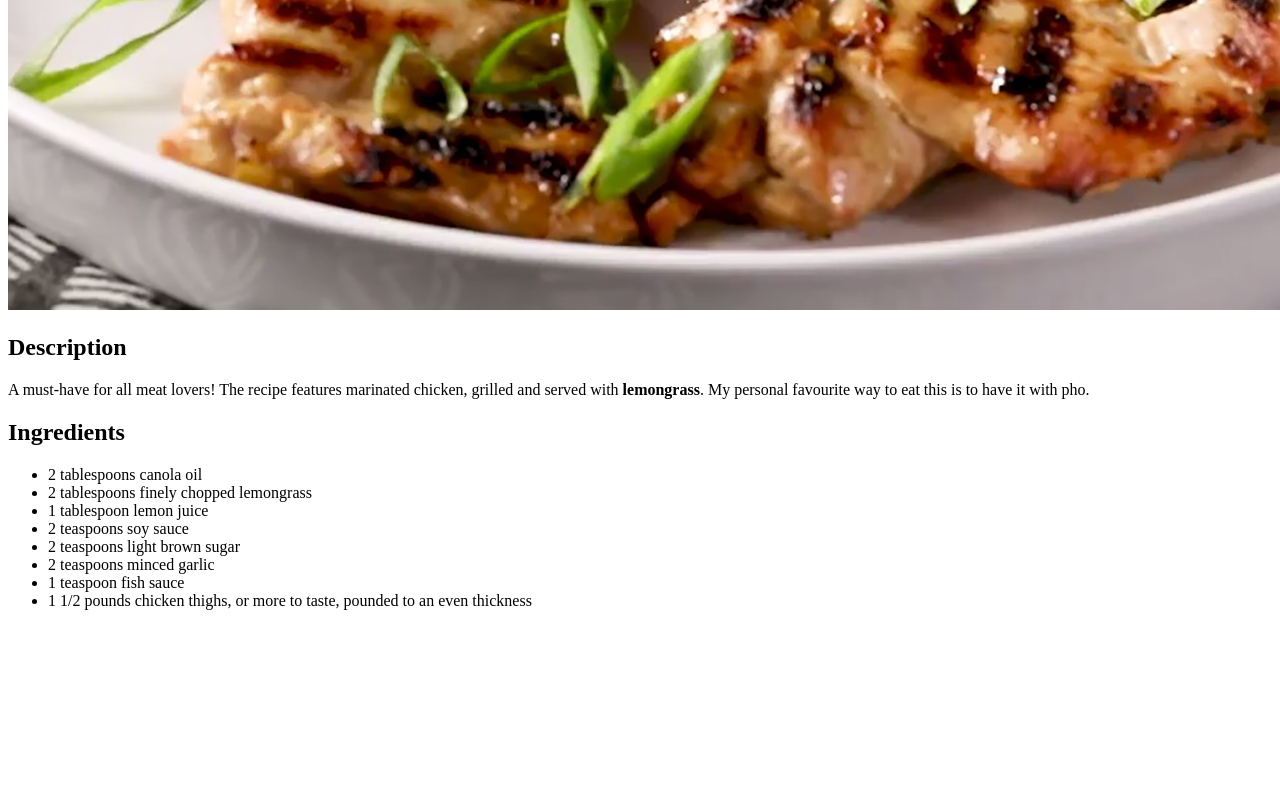
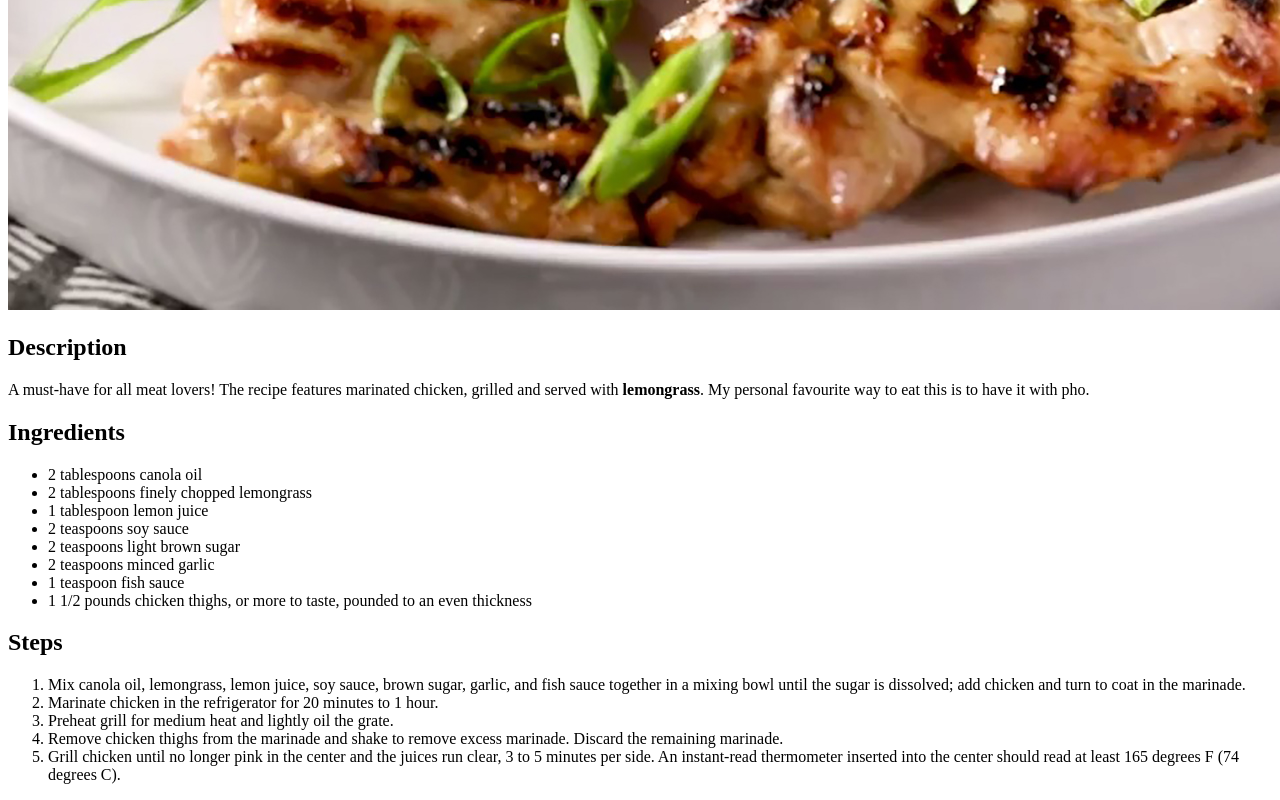
Before and after one commit to kyungminkim1/odin-recipes, a plain HTML site: page recipes/lemongrass-chicken.html in a window 1280 px wide. Shown: the part 730-1530 px from the top of the page. Before the commit the page ends 1356 px from the top, so only its background shows below. Drawn offline with Linux system fonts and the light colour scheme.

Commit message:
Add steps for lemongrass-chicken

```diff
--- a/recipes/lemongrass-chicken.html
+++ b/recipes/lemongrass-chicken.html
@@ -29,6 +29,33 @@
             <li>1 1/2 pounds chicken thighs, or more to taste, pounded to an even thickness</li>
         </ul>
 
+        <h2>Steps</h2>
+
+        <ol>
+            <li>
+                Mix canola oil, lemongrass, lemon juice, soy sauce, brown sugar, garlic,
+                and fish sauce together in a mixing bowl until the sugar is dissolved;
+                add chicken and turn to coat in the marinade.
+            </li>
+
+            <li>
+                Marinate chicken in the refrigerator for 20 minutes to 1 hour.
+            </li>
+
+            <li>
+                Preheat grill for medium heat and lightly oil the grate.
+            </li>
+
+            <li>
+                Remove chicken thighs from the marinade and shake to remove excess marinade. Discard the remaining marinade.
+            </li>
+
+            <li>
+                Grill chicken until no longer pink in the center and the juices run clear, 3 to 5 minutes per side.
+                An instant-read thermometer inserted into the center should read at least 165 degrees F (74 degrees C).
+            </li>
+
+        </ol>
 
     </body>
 </html>
```
